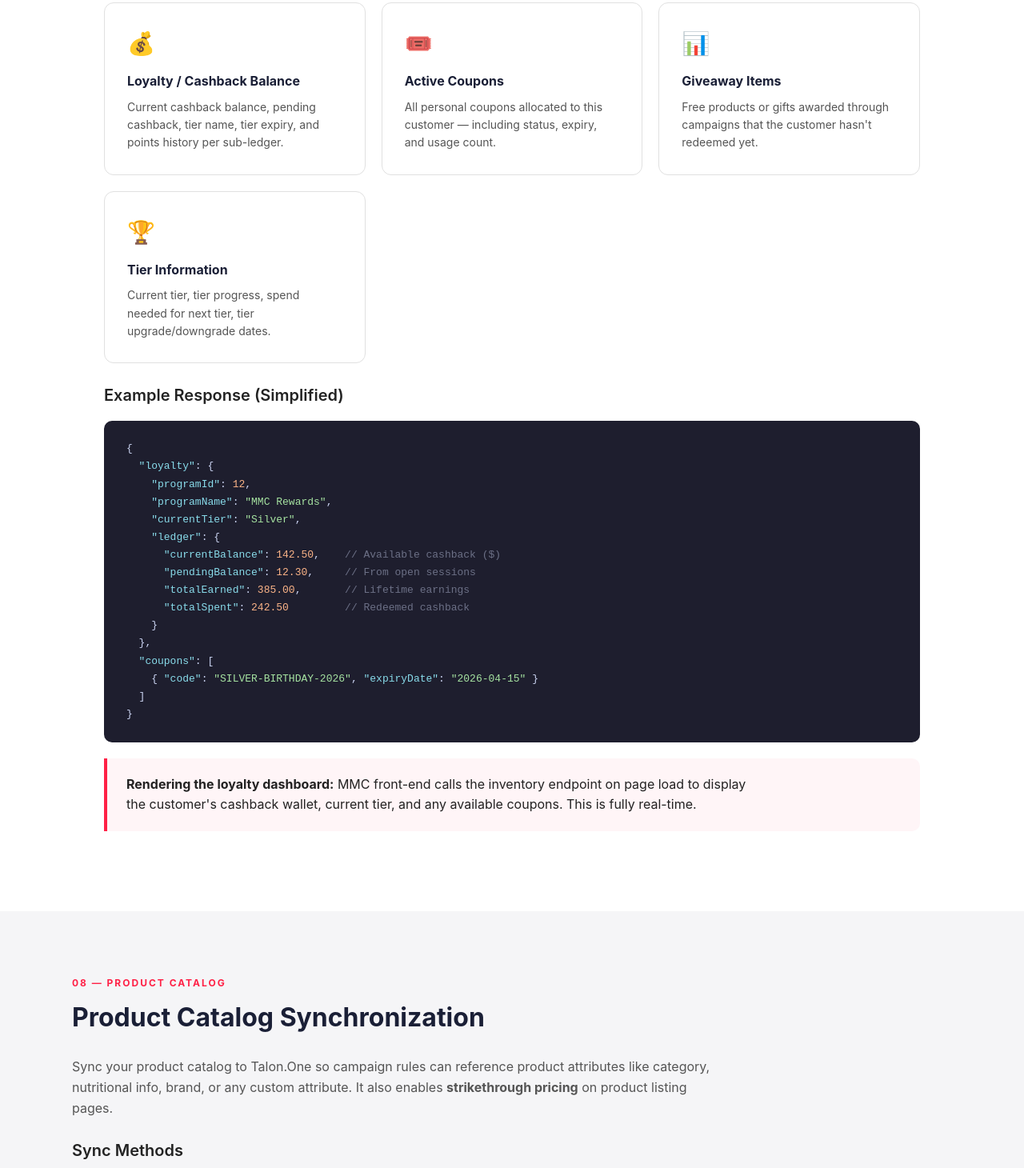
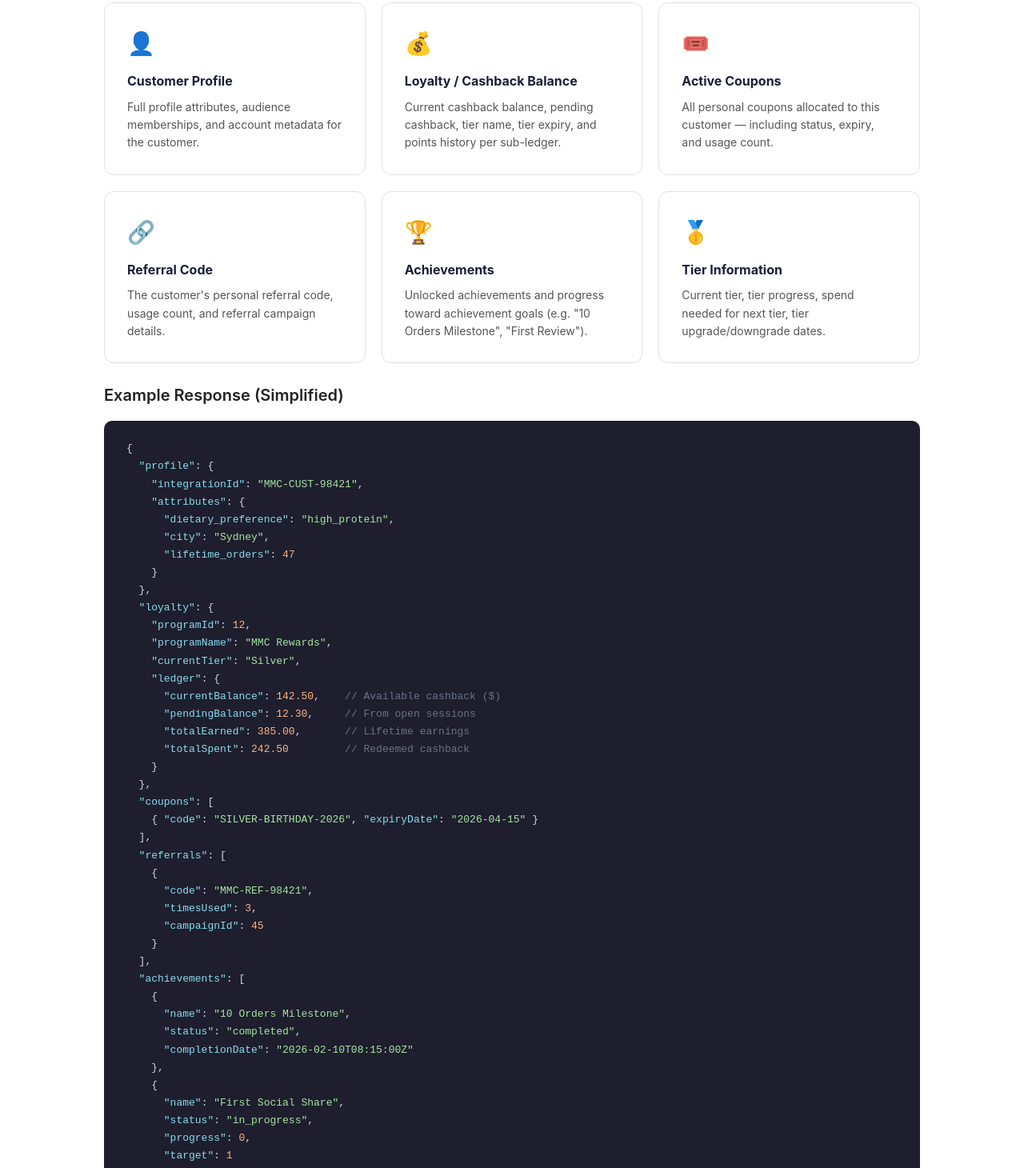
Before and after one commit to baocrazyTalon/presales-content, a plain HTML site: page CLIENTS/OPPORTUNITIES/MY MUSCLE CHEF/index.html in a window 1280 px wide. Shown: the part 9320-10780 px from the top of the page at 80% size. Drawn offline with Linux system fonts and the light colour scheme.

Commit message:
Customer Inventory: update endpoint with query params, add profile/referral/achievements cards and response

```diff
--- a/CLIENTS/OPPORTUNITIES/MY MUSCLE CHEF/index.html
+++ b/CLIENTS/OPPORTUNITIES/MY MUSCLE CHEF/index.html
@@ -891,11 +891,16 @@
 
   <h3>Endpoint</h3>
   <div class="code-block">
-    <code><span class="kw">GET</span> /v2/customer_profiles/{<span class="key">integrationId</span>}/inventory</code>
+    <code><span class="kw">GET</span> /v1/customer_profiles/{<span class="key">integrationId</span>}/inventory?<span class="str">profile=true</span>&amp;<span class="str">referrals=true</span>&amp;<span class="str">coupons=true</span>&amp;<span class="str">loyalty=true</span>&amp;<span class="str">giveaways=false</span>&amp;<span class="str">achievements=true</span></code>
   </div>
 
   <h3>What You Get Back</h3>
   <div class="cards">
+    <div class="card">
+      <div class="card-icon">👤</div>
+      <h4>Customer Profile</h4>
+      <p>Full profile attributes, audience memberships, and account metadata for the customer.</p>
+    </div>
     <div class="card">
       <div class="card-icon">💰</div>
       <h4>Loyalty / Cashback Balance</h4>
@@ -907,12 +912,17 @@
       <p>All personal coupons allocated to this customer — including status, expiry, and usage count.</p>
     </div>
     <div class="card">
-      <div class="card-icon">📊</div>
-      <h4>Giveaway Items</h4>
-      <p>Free products or gifts awarded through campaigns that the customer hasn't redeemed yet.</p>
+      <div class="card-icon">🔗</div>
+      <h4>Referral Code</h4>
+      <p>The customer's personal referral code, usage count, and referral campaign details.</p>
     </div>
     <div class="card">
       <div class="card-icon">🏆</div>
+      <h4>Achievements</h4>
+      <p>Unlocked achievements and progress toward achievement goals (e.g. "10 Orders Milestone", "First Review").</p>
+    </div>
+    <div class="card">
+      <div class="card-icon">🥇</div>
       <h4>Tier Information</h4>
       <p>Current tier, tier progress, spend needed for next tier, tier upgrade/downgrade dates.</p>
     </div>
@@ -921,6 +931,14 @@
   <h3>Example Response (Simplified)</h3>
   <div class="code-block">
     <code>{
+  <span class="key">"profile"</span>: {
+    <span class="key">"integrationId"</span>: <span class="str">"MMC-CUST-98421"</span>,
+    <span class="key">"attributes"</span>: {
+      <span class="key">"dietary_preference"</span>: <span class="str">"high_protein"</span>,
+      <span class="key">"city"</span>: <span class="str">"Sydney"</span>,
+      <span class="key">"lifetime_orders"</span>: <span class="num">47</span>
+    }
+  },
   <span class="key">"loyalty"</span>: {
     <span class="key">"programId"</span>: <span class="num">12</span>,
     <span class="key">"programName"</span>: <span class="str">"MMC Rewards"</span>,
@@ -934,6 +952,26 @@
   },
   <span class="key">"coupons"</span>: [
     { <span class="key">"code"</span>: <span class="str">"SILVER-BIRTHDAY-2026"</span>, <span class="key">"expiryDate"</span>: <span class="str">"2026-04-15"</span> }
+  ],
+  <span class="key">"referrals"</span>: [
+    {
+      <span class="key">"code"</span>: <span class="str">"MMC-REF-98421"</span>,
+      <span class="key">"timesUsed"</span>: <span class="num">3</span>,
+      <span class="key">"campaignId"</span>: <span class="num">45</span>
+    }
+  ],
+  <span class="key">"achievements"</span>: [
+    {
+      <span class="key">"name"</span>: <span class="str">"10 Orders Milestone"</span>,
+      <span class="key">"status"</span>: <span class="str">"completed"</span>,
+      <span class="key">"completionDate"</span>: <span class="str">"2026-02-10T08:15:00Z"</span>
+    },
+    {
+      <span class="key">"name"</span>: <span class="str">"First Social Share"</span>,
+      <span class="key">"status"</span>: <span class="str">"in_progress"</span>,
+      <span class="key">"progress"</span>: <span class="num">0</span>,
+      <span class="key">"target"</span>: <span class="num">1</span>
+    }
   ]
 }</code>
   </div>
```
